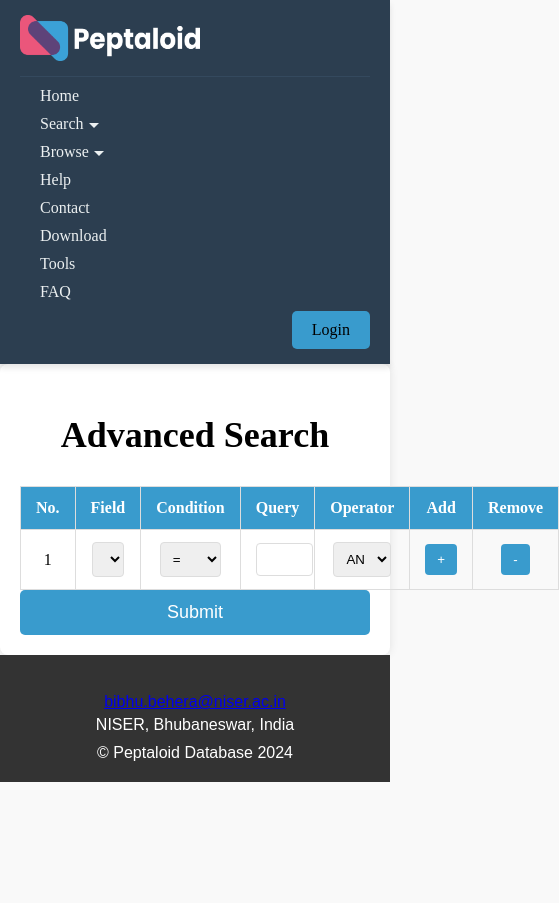
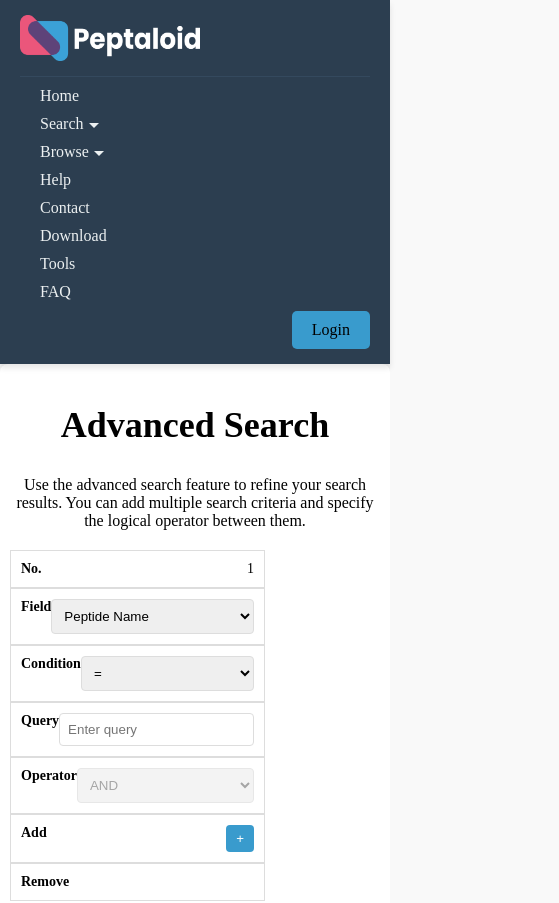
Before and after one commit to Bibhuprasadbehera/Peptaloid-database, a React (Create React App) app: page /browse/advanced in a window 390 px wide. Shown: the top 903 px of the page, 559 px wide, since content can reach past the window. Before the commit the page ends 844 px from the top, so only its background shows below. Built offline with nearby package versions, Linux system fonts and the light colour scheme.

Commit message:
modified advancedsearch pgae

```diff
--- a/src/pages/Browsepage/Advancedsearch.js
+++ b/src/pages/Browsepage/Advancedsearch.js
@@ -1,4 +1,3 @@
-// AdvancedSearch.js
 import React, { useState } from 'react';
 import Navbar from '../../components/Navbar';
 import Footer from '../../components/Footer';
@@ -10,13 +9,15 @@ const AdvancedSearch = () => {
     ]);
 
     const addCriterion = () => {
-        setCriteria([...criteria, { field: '', condition: '=', query: '', operator: 'AND' }]);
+        setCriteria([...criteria, { field: 'Peptide Name', condition: '=', query: '', operator: 'AND' }]);
     };
 
     const removeCriterion = (index) => {
-        const newCriteria = [...criteria];
-        newCriteria.splice(index, 1);
-        setCriteria(newCriteria);
+        if (criteria.length > 1) {
+            const newCriteria = [...criteria];
+            newCriteria.splice(index, 1);
+            setCriteria(newCriteria);
+        }
     };
 
     const handleCriteriaChange = (index, field, value) => {
@@ -28,12 +29,15 @@ const AdvancedSearch = () => {
     const handleSubmit = (event) => {
         event.preventDefault();
         // Handle form submission logic
+        console.log(criteria);
     };
 
     return (
         <div>
             <div className="container-search">
                 <h2 className="heading">Advanced Search</h2>
+                <p>Use the advanced search feature to refine your search results. You can add multiple search criteria and specify the logical operator between them.</p>
+
                 <form onSubmit={handleSubmit}>
                     <table className="criteria-table">
                         <thead>
@@ -50,8 +54,8 @@ const AdvancedSearch = () => {
                         <tbody>
                             {criteria.map((criterion, index) => (
                                 <tr key={index}>
-                                    <td>{index + 1}</td>
-                                    <td>
+                                    <td data-label="No.">{index + 1}</td>
+                                    <td data-label="Field">
                                         <select
                                             value={criterion.field}
                                             onChange={(e) => handleCriteriaChange(index, 'field', e.target.value)}
@@ -62,7 +66,7 @@ const AdvancedSearch = () => {
                                             <option value="Linear/Cyclic">Linear/Cyclic</option>
                                         </select>
                                     </td>
-                                    <td>
+                                    <td data-label="Condition">
                                         <select
                                             value={criterion.condition}
                                             onChange={(e) => handleCriteriaChange(index, 'condition', e.target.value)}
@@ -73,28 +77,34 @@ const AdvancedSearch = () => {
                                             <option value="!=">!=</option>
                                         </select>
                                     </td>
-                                    <td>
+                                    <td data-label="Query">
                                         <input
                                             type="text"
                                             value={criterion.query}
                                             onChange={(e) => handleCriteriaChange(index, 'query', e.target.value)}
+                                            placeholder="Enter query"
                                         />
                                     </td>
-                                    <td>
+                                    <td data-label="Operator">
                                         <select
                                             value={criterion.operator}
                                             onChange={(e) => handleCriteriaChange(index, 'operator', e.target.value)}
+                                            disabled={index === criteria.length - 1} // Disable operator for last row
                                         >
                                             <option value="AND">AND</option>
                                             <option value="OR">OR</option>
                                             <option value="NOT">NOT</option>
                                         </select>
                                     </td>
-                                    <td>
-                                        <button type="button" onClick={addCriterion} className="add-remove-button">+</button>
+                                    <td data-label="Add">
+                                        {index === criteria.length - 1 && (
+                                            <button type="button" onClick={addCriterion} className="add-remove-button">+</button>
+                                        )}
                                     </td>
-                                    <td>
-                                        <button type="button" onClick={() => removeCriterion(index)} className="add-remove-button">-</button>
+                                    <td data-label="Remove">
+                                        {criteria.length > 1 && (
+                                            <button type="button" onClick={() => removeCriterion(index)} className="add-remove-button">-</button>
+                                        )}
                                     </td>
                                 </tr>
                             ))}
--- a/src/pages/Browsepage/search.css
+++ b/src/pages/Browsepage/search.css
@@ -1,6 +1,4 @@
 /* search.css */
-
-
 
 .container-search {
   max-width: 800px;
@@ -11,7 +9,6 @@
   border-radius: 8px;
   box-shadow: 0 0 10px rgba(0, 0, 0, 0.1);
 }
-
 
 .criteria-table {
   width: 100%;
@@ -58,3 +55,55 @@
 .criteria-table button:hover {
   background-color: #2c7ba8;
 }
+
+/* Responsive styles */
+@media screen and (max-width: 768px) {
+  .container-search {
+      padding: 10px;
+  }
+
+  .criteria-table th, .criteria-table td {
+      padding: 8px;
+  }
+
+  .criteria-table select, .criteria-table input {
+      width: 100%;
+  }
+
+  .criteria-table button {
+      padding: 6px 10px;
+  }
+}
+
+@media screen and (max-width: 600px) {
+  .criteria-table th, .criteria-table td {
+      font-size: 14px;
+  }
+
+  .criteria-table {
+      display: block;
+      overflow-x: auto;
+      white-space: nowrap;
+  }
+
+  .criteria-table thead {
+      display: none;
+  }
+
+  .criteria-table tr {
+      display: block;
+      margin-bottom: 10px;
+  }
+
+  .criteria-table td {
+      display: flex;
+      justify-content: space-between;
+      padding: 10px;
+      border-bottom: 1px solid #ddd;
+  }
+
+  .criteria-table td:before {
+      content: attr(data-label);
+      font-weight: bold;
+  }
+}
```
Lines whose indentation alone changed are shown as unchanged.
